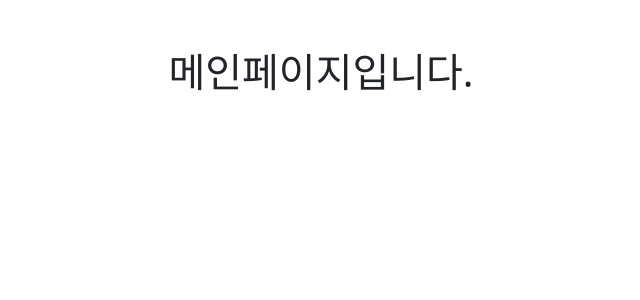
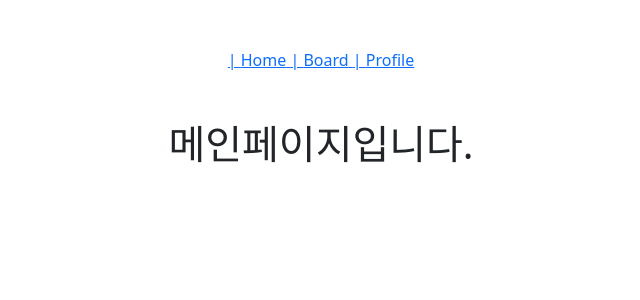
Before and after one commit to hamjung6/react-vite-phc-example2, a React (Vite) app: page / in a window 1280 px wide. Shown: the top 300 px of the page, without its empty margins (319-959 px from the left). Built offline with nearby package versions, Linux system fonts and the light colour scheme.

Commit message:
라우터 이해2

```diff
--- a/src/App.jsx
+++ b/src/App.jsx
@@ -6,6 +6,8 @@
 import HomePage from './pages/HomePage'
 import BoardPage from './pages/BoardPage'
 import Profile from './pages/Profile'
+import routes from './route/Routes'
+import HeaderNav from './components/HeaderNav'
 // import reactLogo from './assets/react.svg'
 // import viteLogo from '/vite.svg'
 // import './App.css'
@@ -14,10 +16,17 @@
   return (
     <>
       <BrowserRouter>
+        <HeaderNav></HeaderNav>
         <Routes>
-          <Route path="/" element={<HomePage />}></Route>
-          <Route path="/board" element={<BoardPage />}></Route>
-          <Route path="/profile" element={<Profile />}></Route>
+          {routes.map((route, index) => {
+            return (
+              <Route
+                key={route.path || index}
+                path={route.path}
+                element={route.element}
+              ></Route>
+            )
+          })}
         </Routes>
       </BrowserRouter>
     </>
--- /dev/null
+++ b/src/components/HeaderNav.jsx
@@ -0,0 +1,25 @@
+import React from 'react'
+import { Link } from 'react-router-dom'
+import routes from '../route/Routes'
+
+export const HeaderNav = () => {
+  return (
+    <div class="text-center mt-5">
+      {
+        /*
+      <Link to={'/'}>Home</Link> |
+      <Link to={'/board'}>board</Link> |
+      <Link to={'/profile'}>profile</Link> |
+      */
+        routes.map((route, index) => (
+          <Link key={route.path || index} to={route.path}>
+            {' '}
+            | {route.title}
+          </Link>
+        ))
+      }
+    </div>
+  )
+}
+
+export default HeaderNav
--- a/src/route/Routes.jsx
+++ b/src/route/Routes.jsx
@@ -1,8 +1,25 @@
 import React, { Component } from 'react'
+import HomePage from '../pages/HomePage'
+import BoardPage from '../pages/BoardPage'
+import Profile from '../pages/Profile'
 
-export default [
+// React Routes, Route 사용 시 배열로 관리하기
+const routes = [
   {
     path: '/',
-    component: Home,
+    element: <HomePage />,
+    title: 'Home',
+  },
+  {
+    path: '/board',
+    element: <BoardPage />,
+    title: 'Board',
+  },
+  {
+    path: '/profile',
+    element: <Profile />,
+    title: 'Profile',
   },
 ]
+
+export default routes
```
